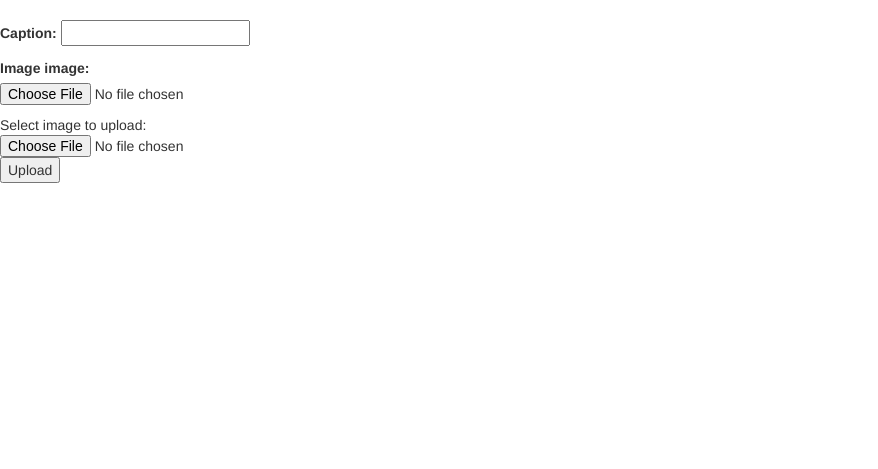
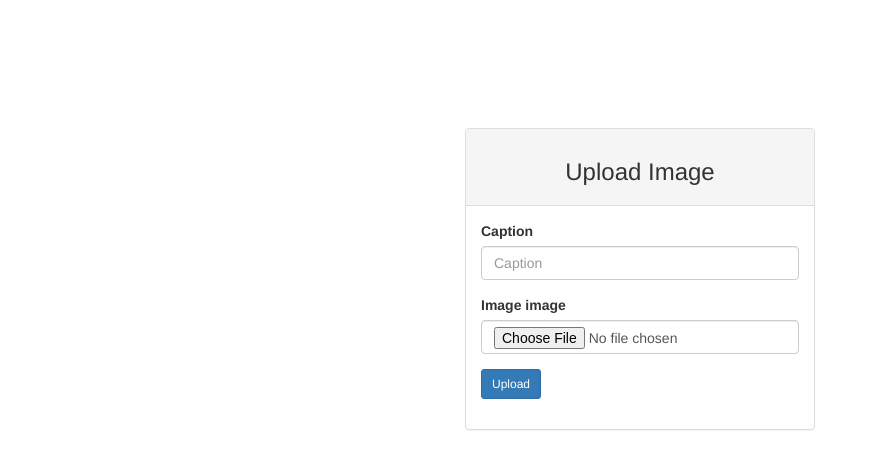
Before and after one commit to missnerea/Instagram, a Django app: template gramygram/templates/post_picture.html in a window 1280 px wide. Shown: the part 70-539 px from the top of the page, without its empty margins (0-878 px from the left). Run offline with Django 3.2, Linux system fonts and the light colour scheme; the template is opened without the code that fills it: values that come from a table or form of the project are taken from there, others are empty; some libraries are stand-ins or nearby versions.

Commit message:
make additional changes

```diff
--- a/gramygram/templates/post_picture.html
+++ b/gramygram/templates/post_picture.html
@@ -2,12 +2,38 @@
 {% load bootstrap3 %}
 {%block content%}
 {{ block.super }}
-<form method="post" enctype="multipart/form-data">
-    {% csrf_token %}
-    {{ form.as_p }}
+<div class="container" style="margin-top:10%;"
+  <div class="row">
+    <!-- Empty div -->
+    <div class="col-md-4"></div>
+    <div class="col-md-4">
+      {% if form.errors %}
+        <p> your images could not be upoaded  </p>
+      {% endif %}
+      <div class="panel panel-default">
 
-            Select image to upload:
-            <input type="file" name="fileToUpload" id="fileToUpload">
-            <button type="submit">Upload</button>
-        </form>
+        <div class="panel-heading">
+          <h3 class="text-center">Upload Image</h3>
+        </div>
+        <div class="panel-body">
+
+          <form  action="{% url 'upload' %}" method="post" enctype="multipart/form-data">
+            {% csrf_token %}
+            {% bootstrap_form form%}
+
+            <div class="form-group">
+              <input type="submit" class="btn btn-primary btn-sm" value="Upload">
+            </div>
+            <input type="hidden" name="next" value="{{next}}">
+          </form>
+          {% block scripts %}
+          <script src="https://ajax.googleapis.com/ajax/libs/jquery/3.2.1/jquery.min.js"></script>
+          {% bootstrap_javascript %} {% endblock %}
+        </div>
+      </div>
+    </div>
+    <!-- empty div -->
+    <div class="col-md-4"></div>
+  </div>
+</div>
 {% endblock %}
--- a/gramygram/urls.py
+++ b/gramygram/urls.py
@@ -10,7 +10,7 @@ urlpatterns=[
     url('^comments/(?P<id>\d+)',views.post_comment, name='comment'),
     url('^profile/$',views.profile, name='profile'),
     url(r'^edit/profile/$',views.edit_profile, name = 'edit-profile'),
-    url(r'^post/', views.post_picture, name='post_picture')
+    url('^upload/',views.upload, name='upload')
 ]
 
 
```
Also changed, not shown: gramygram/views.py (+16 -21 lines).
